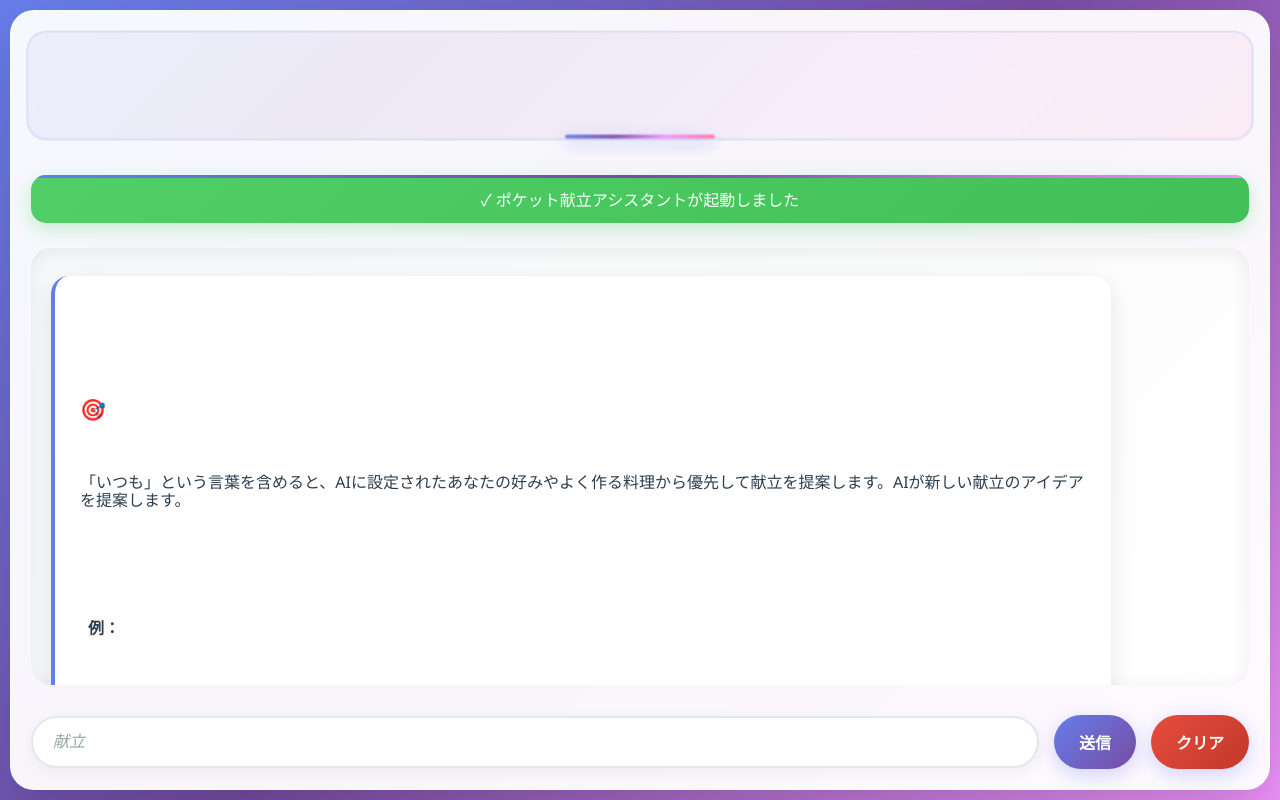
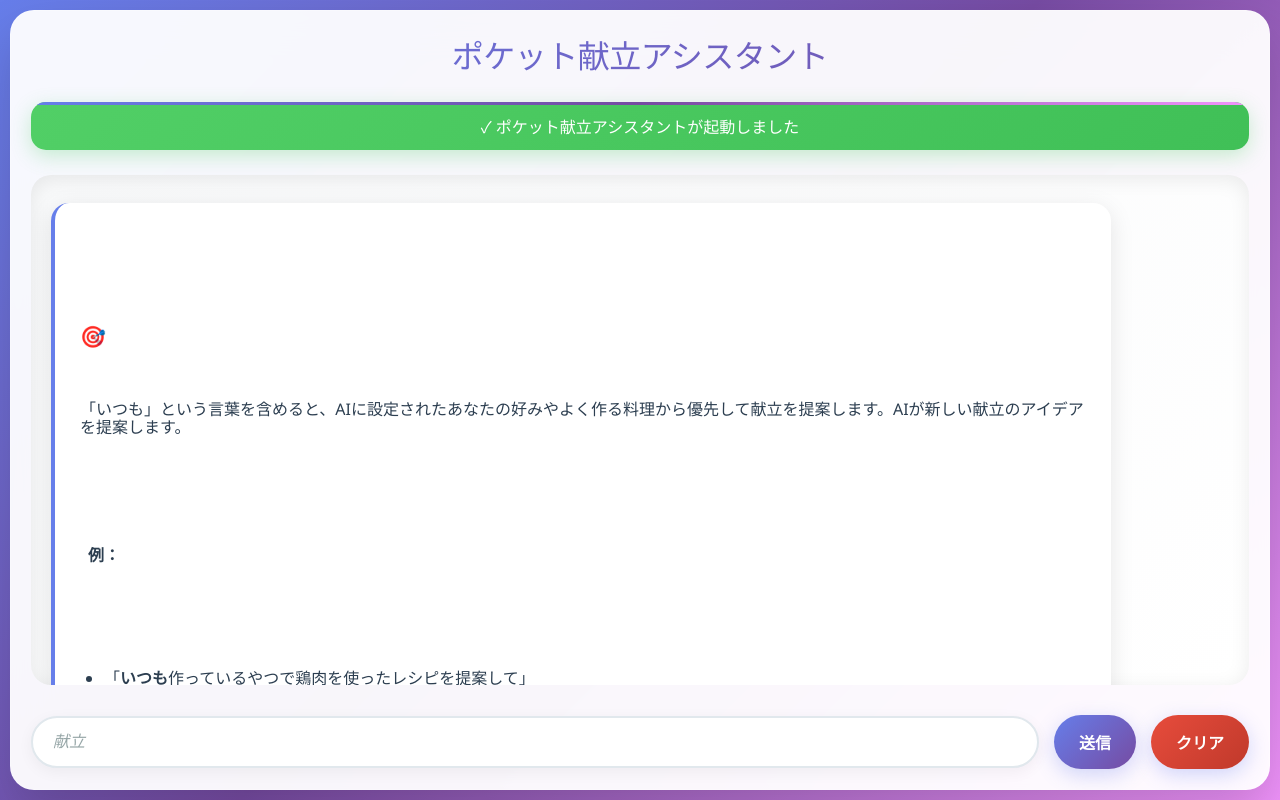
Before and after one commit to tomomo086/Recipe_SLM, a plain HTML site: page chat.html in a window 1280 px wide. Drawn offline with Linux system fonts and the light colour scheme.

Commit message:
タイトルの修正

```diff
--- a/chat.html
+++ b/chat.html
@@ -19,7 +19,7 @@
 </head>
 <body>
     <div class="container">
-        <h2>ポケット献立アシスタント<div class="title-underline"></div></h2>
+        <h2>ポケット献立アシスタント</h2>
 
         <div id="status"></div>
         <div class="messages" id="messages">
--- a/styles.css
+++ b/styles.css
@@ -145,95 +145,20 @@ body {
 h2 {
     text-align: center;
     color: #2c3e50;
-    margin-bottom: 25px;
-    font-size: 2.8em;
-    font-weight: 800;
-    background: linear-gradient(135deg, #667eea 0%, #764ba2 30%, #f093fb 70%, #ff6b9d 100%);
+    margin-bottom: 15px;
+    font-size: 2em;
+    font-weight: 300;
+    background: linear-gradient(135deg, #667eea, #764ba2);
     -webkit-background-clip: text;
     -webkit-text-fill-color: transparent;
     background-clip: text;
-    letter-spacing: -1.5px;
+    letter-spacing: -0.5px;
     flex-shrink: 0;
-    text-shadow: none;
-    position: relative;
-    padding: 20px 30px;
-    animation: titleGlow 3s ease-in-out infinite;
-    border-radius: 20px;
-    background: linear-gradient(135deg, rgba(102, 126, 234, 0.08) 0%, rgba(118, 75, 162, 0.08) 30%, rgba(240, 147, 251, 0.08) 70%, rgba(255, 107, 157, 0.08) 100%);
-    border: 2px solid rgba(102, 126, 234, 0.15);
-    -webkit-font-smoothing: antialiased;
-    -moz-osx-font-smoothing: grayscale;
-    font-smooth: never;
 }
 
-h2::before {
-    content: '✨';
-    position: absolute;
-    top: -10px;
-    left: 20%;
-    font-size: 0.4em;
-    animation: sparkle 2s ease-in-out infinite;
-    z-index: 1;
-}
 
-h2::after {
-    content: '✨';
-    position: absolute;
-    top: -10px;
-    right: 20%;
-    font-size: 0.4em;
-    animation: sparkle 2s ease-in-out infinite 1s;
-    z-index: 1;
-}
 
-h2 .title-underline {
-    content: '';
-    position: absolute;
-    bottom: 0;
-    left: 50%;
-    transform: translateX(-50%);
-    width: 100px;
-    height: 4px;
-    background: linear-gradient(135deg, #667eea, #764ba2, #f093fb, #ff6b9d);
-    border-radius: 3px;
-    box-shadow: 0 4px 15px rgba(102, 126, 234, 0.6);
-    animation: titleUnderline 3s ease-in-out infinite;
-}
 
-@keyframes titleGlow {
-    0%, 100% {
-        transform: scale(1);
-        opacity: 1;
-    }
-    50% {
-        transform: scale(1.01);
-        opacity: 0.95;
-    }
-}
-
-@keyframes titleUnderline {
-    0%, 100% {
-        width: 100px;
-        opacity: 1;
-        transform: translateX(-50%) scaleX(1);
-    }
-    50% {
-        width: 150px;
-        opacity: 0.9;
-        transform: translateX(-50%) scaleX(1.1);
-    }
-}
-
-@keyframes sparkle {
-    0%, 100% {
-        opacity: 0.3;
-        transform: scale(0.8) rotate(0deg);
-    }
-    50% {
-        opacity: 1;
-        transform: scale(1.2) rotate(180deg);
-    }
-}
 
 .messages {
     flex: 1;
```
